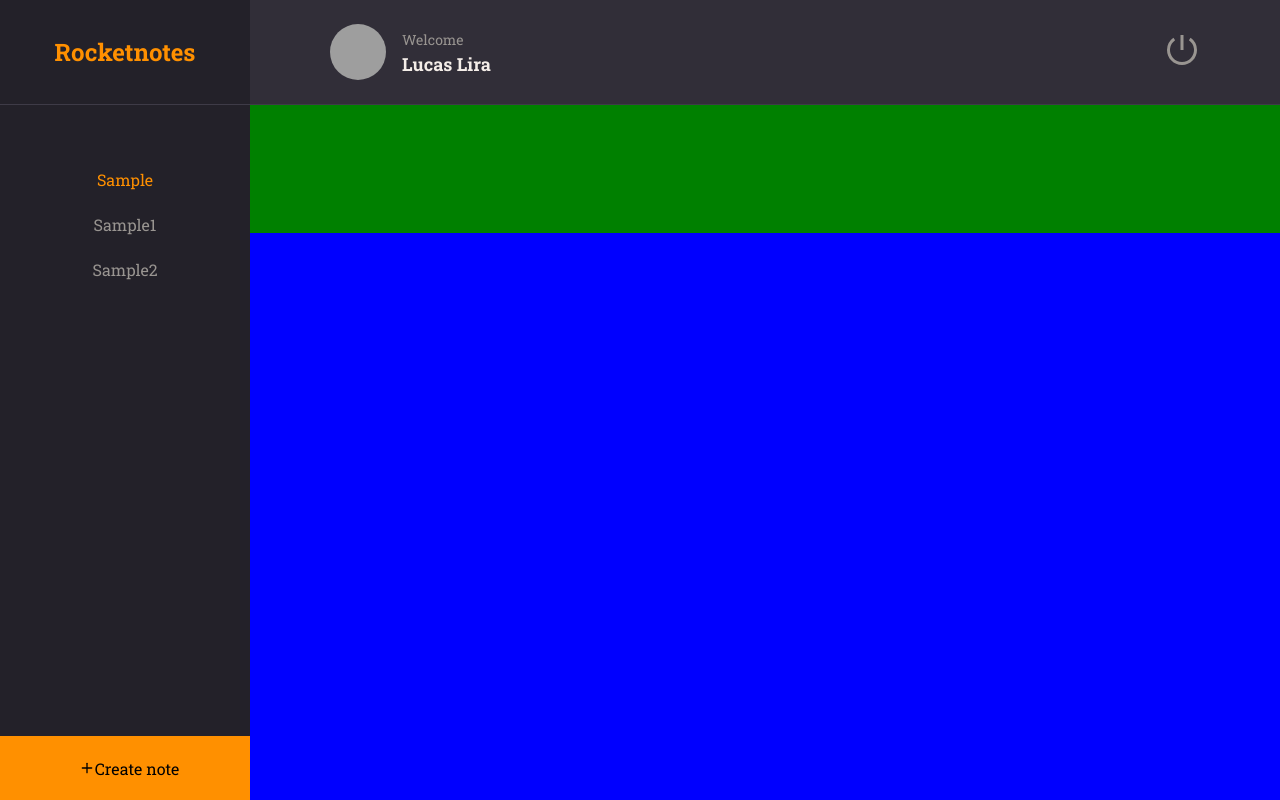
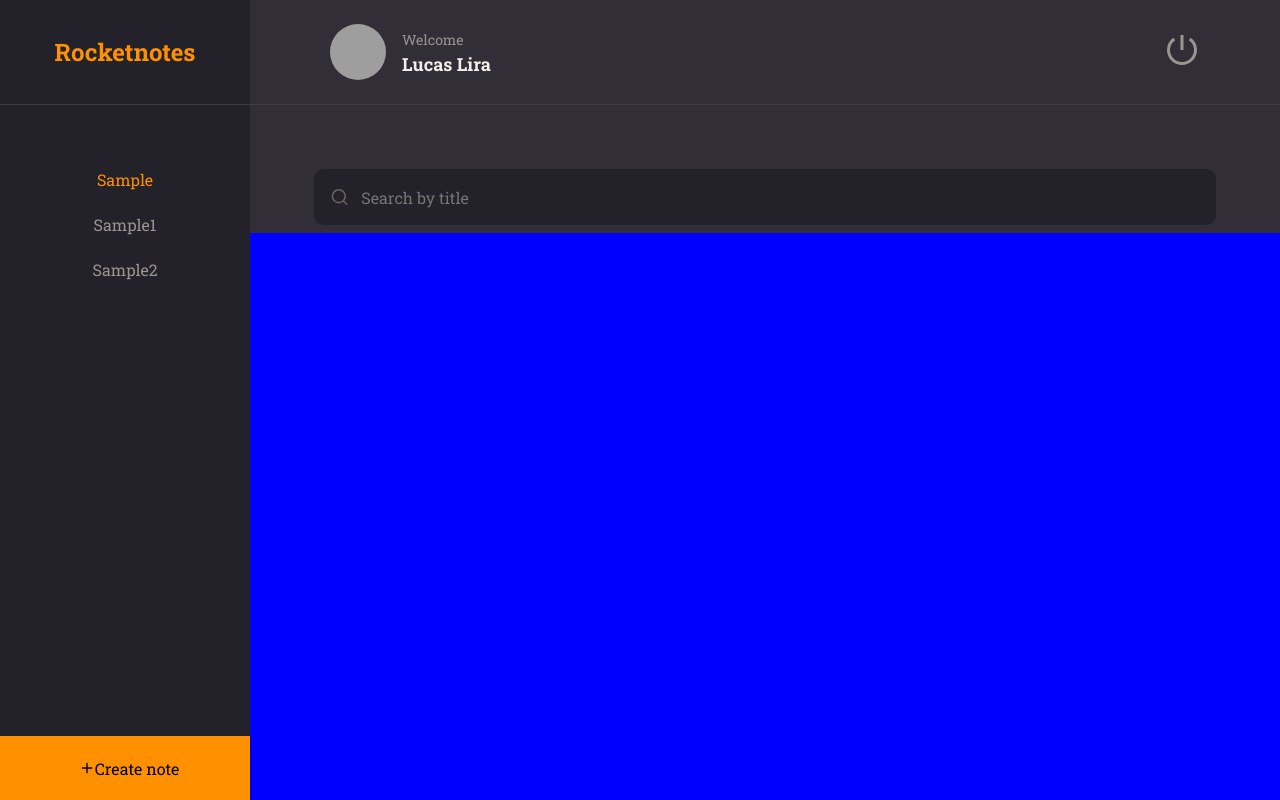
Before and after one commit to lucaslirah/Rocketsnotes, a React (Vite) app: page / in a window 1280 px wide. Built offline with nearby package versions, Linux system fonts and the light colour scheme; grey boxes are pictures that could not be loaded.

Commit message:
Input component created

```diff
--- /dev/null
+++ b/src/components/Input/index.jsx
@@ -0,0 +1,10 @@
+import { Container } from './styles'
+
+export function Input({ icon: Icon, ...rest}){
+    return(
+        <Container>
+            { Icon && <Icon size={20} />}
+            <input {...rest} />
+        </Container>
+    )
+}
--- /dev/null
+++ b/src/components/Input/styles.js
@@ -0,0 +1,33 @@
+import styled from "styled-components"
+
+export const Container = styled.div`
+    width: 100%;
+    display: flex;
+    align-items: center;
+
+    background-color: ${({ theme }) => theme.COLORS.BACKGROUND_900};
+    color: ${({ theme }) => theme.COLORS.GRAY_300};
+
+    margin-bottom: 8px;
+    border-radius: 10px;
+
+    > input{
+        width: 100%;
+        height: 56px;
+
+        padding: 12px;
+
+        color: ${({ theme }) => theme.COLORS.WHITE};
+        background-color: transparent;
+
+        border: none;
+    }
+
+    &:placeholder{
+        color: ${({ theme }) => theme.COLORS.GRAY_300};
+    }
+
+    > svg{
+        margin-left: 16px;
+    }
+`
--- a/src/pages/Home/index.jsx
+++ b/src/pages/Home/index.jsx
@@ -1,7 +1,9 @@
+import { FiPlus, FiSearch } from 'react-icons/fi'
+
 import { Container, Brand, Search, Menu, NewNote, Content } from './styles'
 import { Header } from '../../components/Header'
+import { Input } from '../../components/Input'
 import { ButtonText } from '../../components/ButtonText'
-import { FiPlus } from 'react-icons/fi'
 
 export function Home(){
     return(
@@ -25,6 +27,7 @@
             </Menu>
 
             <Search>
+                <Input placeholder="Search by title" icon={FiSearch}/>
             </Search>
 
             <Content>
--- a/src/pages/Home/styles.js
+++ b/src/pages/Home/styles.js
@@ -34,7 +34,8 @@
 `
 export const Search = styled.div`
     grid-area: search;
-    background: green;
+
+    padding: 64px 64px 0;
 `
 export const Menu = styled.ul`
     grid-area: menu;
```
